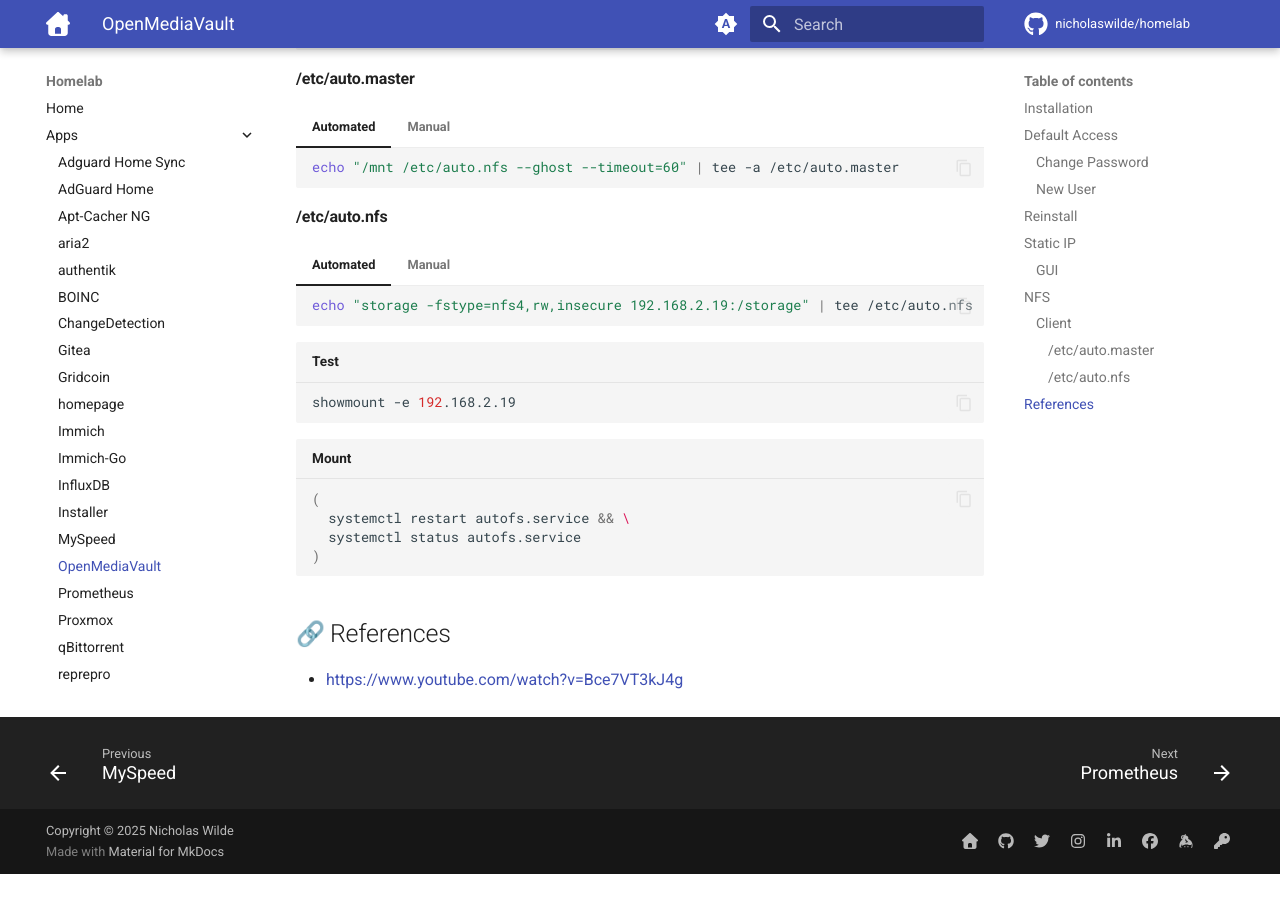
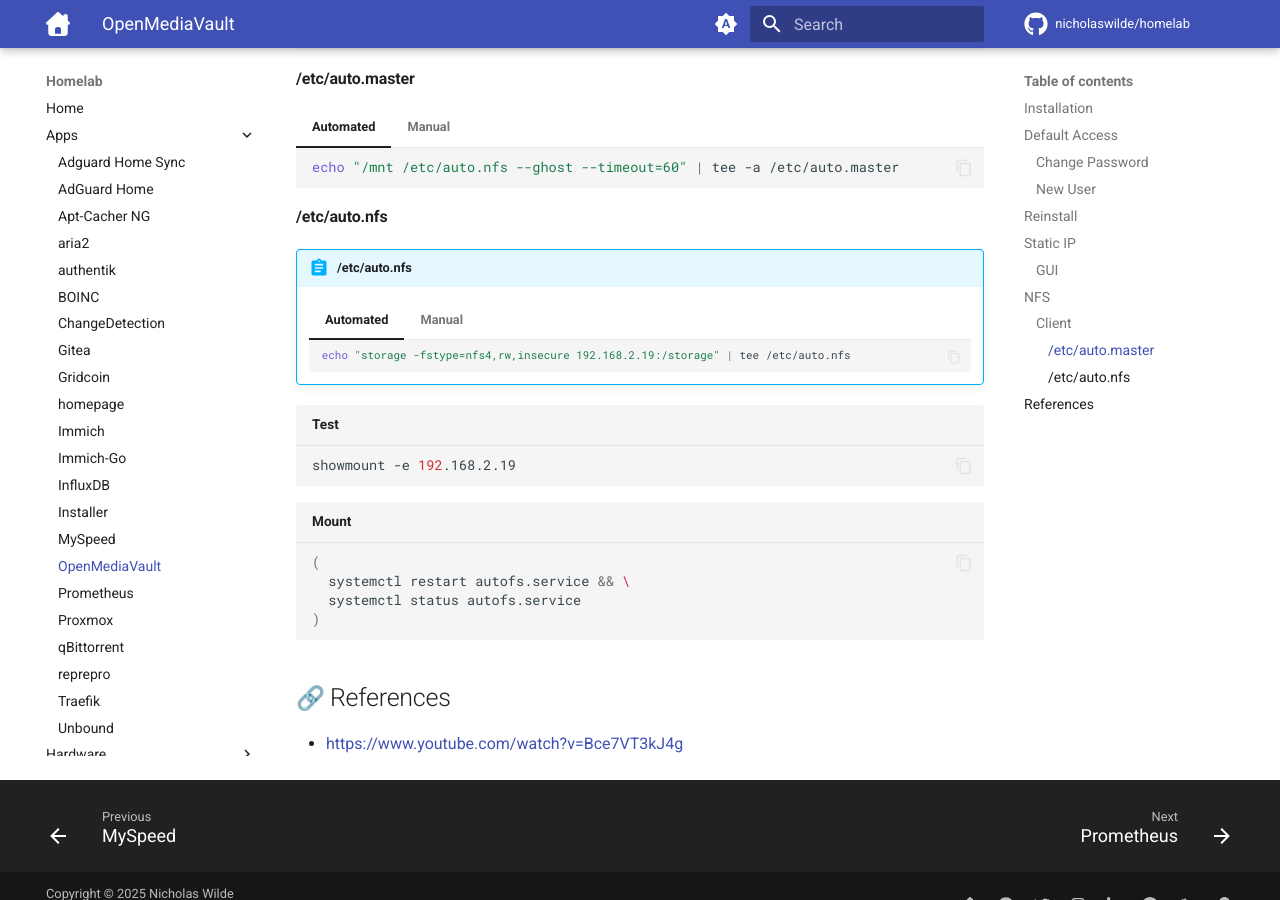
Before and after one commit to nicholaswilde/homelab, an MkDocs documentation site: the page built from docs/apps/openmediavault.md, in a window 1280 px wide and 900 px high, scrolled down 2760 px. Built offline with MkDocs 1.6.1 and Material for MkDocs 9.7.7, drawn with Linux system fonts in a browser that asks for light colours; emoji names are drawn with the system emoji font; comment, search, counter and statistics services are not loaded; before the commit the page ends 3634 px from its top, so only the background shows below that.

Commit message:
Update openmediavault.md

````diff
--- a/docs/apps/openmediavault.md
+++ b/docs/apps/openmediavault.md
@@ -135,17 +135,19 @@
 
 #### /etc/auto.nfs
 
-=== "Automated"
+!!! abstract "/etc/auto.nfs"
 
-    ```shell
-    echo "storage -fstype=nfs4,rw,insecure 192.168.2.19:/storage" | tee /etc/auto.nfs
-    ```
+    === "Automated"
 
-=== "Manual"
+        ```shell
+        echo "storage -fstype=nfs4,rw,insecure 192.168.2.19:/storage" | tee /etc/auto.nfs
+        ```
 
-    ```ini title="/etc/auto.nfs"
-    storage -fstype=nfs4,rw,insecure 192.168.2.19:/storage
-    ```
+    === "Manual"
+
+        ```ini title="/etc/auto.nfs"
+        storage -fstype=nfs4,rw,insecure 192.168.2.19:/storage
+        ```
 
 ```shell title="Test"
 showmount -e 192.168.2.19
````
